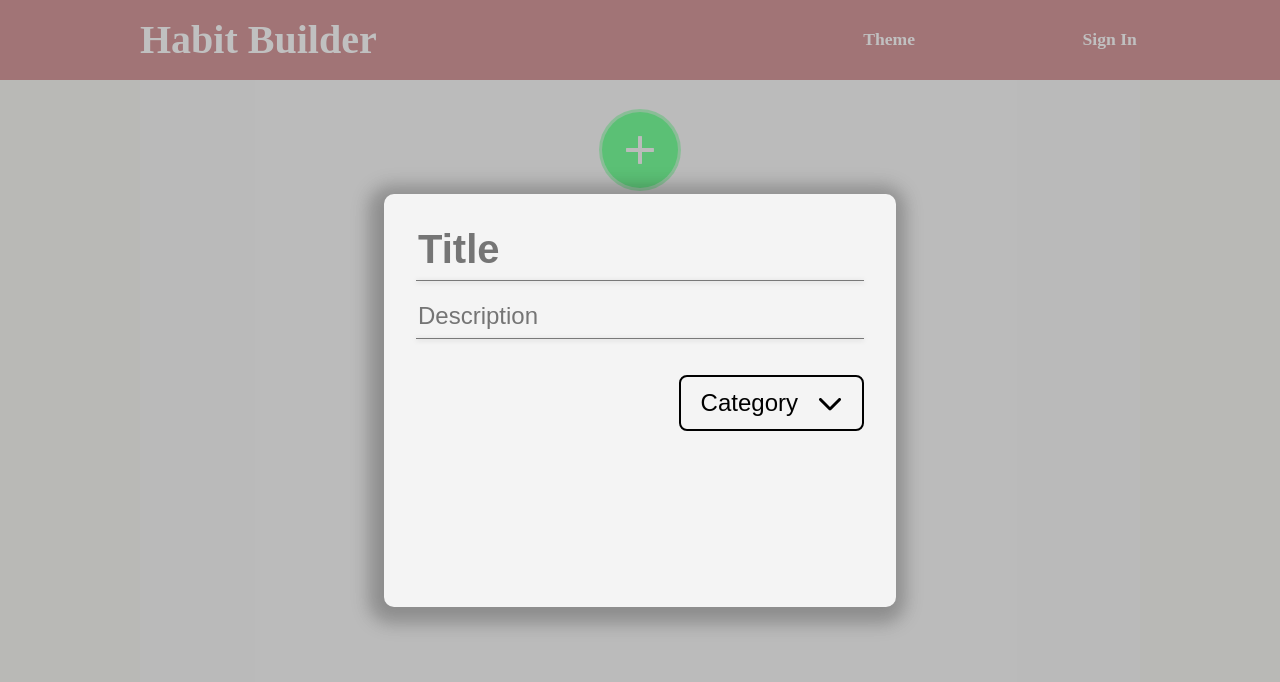
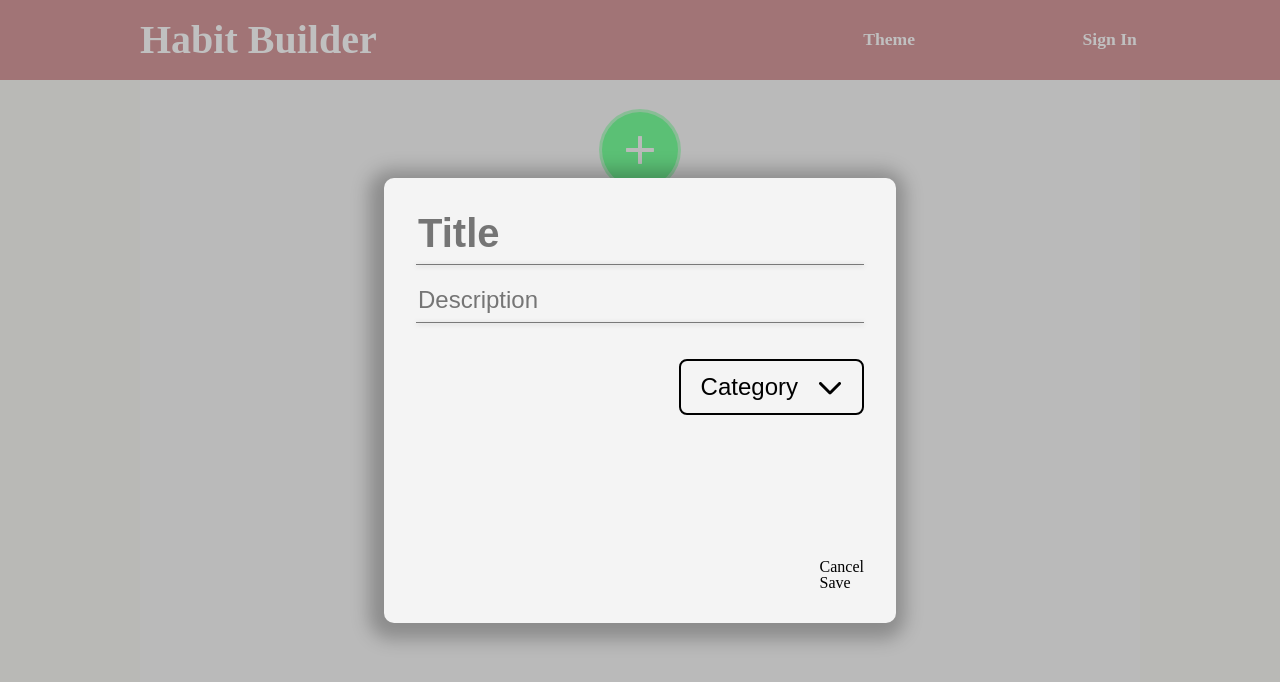
Before and after one commit to EtshD1/habit-builder, a React (Create React App) app: page / in a window 1280 px wide. Shown: the top 682 px of the page. Built offline with nearby package versions, Linux system fonts and the light colour scheme; a web font is replaced by a local one.

Commit message:
Animate on adding to the DOM and leaving making it look smooth on entrance

```diff
--- a/src/components/AddTaskForm.tsx
+++ b/src/components/AddTaskForm.tsx
@@ -103,6 +103,7 @@ const Field = ({
 
 const Form = () => {
   const [formValues, setFormValues] = useState(intialFormValue);
+  const [active, setActive] = useState(true);
 
   const controlledSetState = (item: {
     title?: string;
@@ -113,7 +114,11 @@ const Form = () => {
   };
 
   return (
-    <div id="formContainer">
+    <div
+      id="formContainer"
+      className={active ? "active" : ""}
+      onClick={() => setActive(false)}
+    >
       <div>
         <form onSubmit={(e) => e.preventDefault()}>
           <div>
@@ -135,6 +140,10 @@ const Form = () => {
               value={formValues.category}
               setValue={(category: string) => controlledSetState({ category })}
             />
+            <div className="submission">
+              <div>Cancel</div>
+              <div>Save</div>
+            </div>
           </div>
         </form>
       </div>
--- a/src/styles/_form.scss
+++ b/src/styles/_form.scss
@@ -1,12 +1,22 @@
+#formContainer.active {
+  animation: appear 0.3s forwards;
+  pointer-events: auto;
+  cursor: pointer;
+
+  form > div {
+    animation: fallin 0.5s forwards;
+  }
+}
+
 #formContainer {
   display: flex;
   height: 100vh;
   width: 100vw;
   position: fixed;
+  pointer-events: none;
   justify-content: center;
   align-items: center;
-  background-color: #82828280;
-  cursor: pointer;
+  animation: disappear 0.3s forwards;
 
   form > div {
     background-color: var(--bg-color);
@@ -18,6 +28,7 @@
     padding: 2rem;
     border-radius: 0.625rem;
     box-shadow: -3px 4px 18px 12px rgba(0, 0, 0, 0.25);
+    animation: levitate 0.5s forwards;
   }
 
   .title {
@@ -122,3 +133,41 @@
     fill: var(--font-color);
   }
 }
+
+@keyframes appear {
+  from {
+    background-color: #82828200;
+  }
+
+  to {
+    background-color: #82828280;
+  }
+}
+
+@keyframes fallin {
+  from {
+    transform: translateY(-100vh);
+  }
+  to {
+    transform: translateY(0);
+  }
+}
+
+@keyframes disappear {
+  from {
+    background-color: #82828280;
+  }
+
+  to {
+    background-color: #82828200;
+  }
+}
+
+@keyframes levitate {
+  from {
+    transform: translateY(0);
+  }
+  to {
+    transform: translateY(-100vh);
+  }
+}
```
